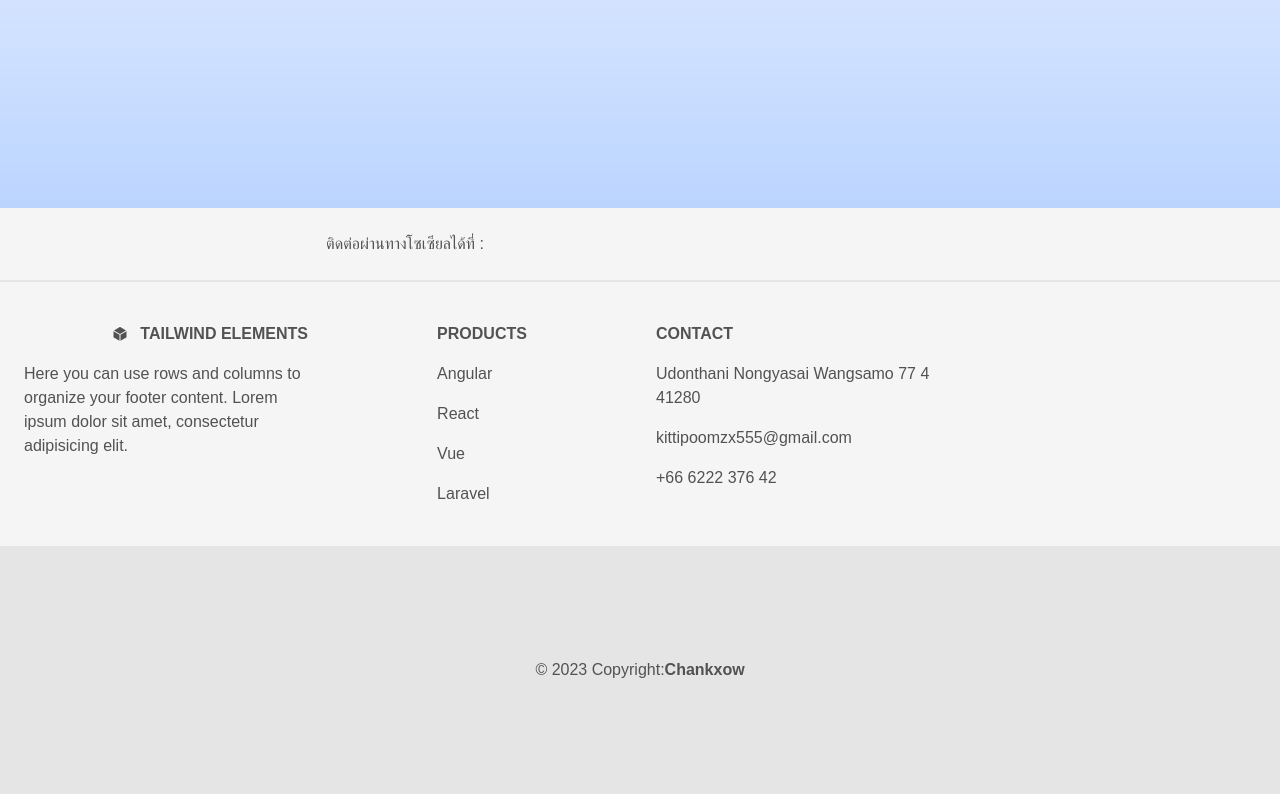
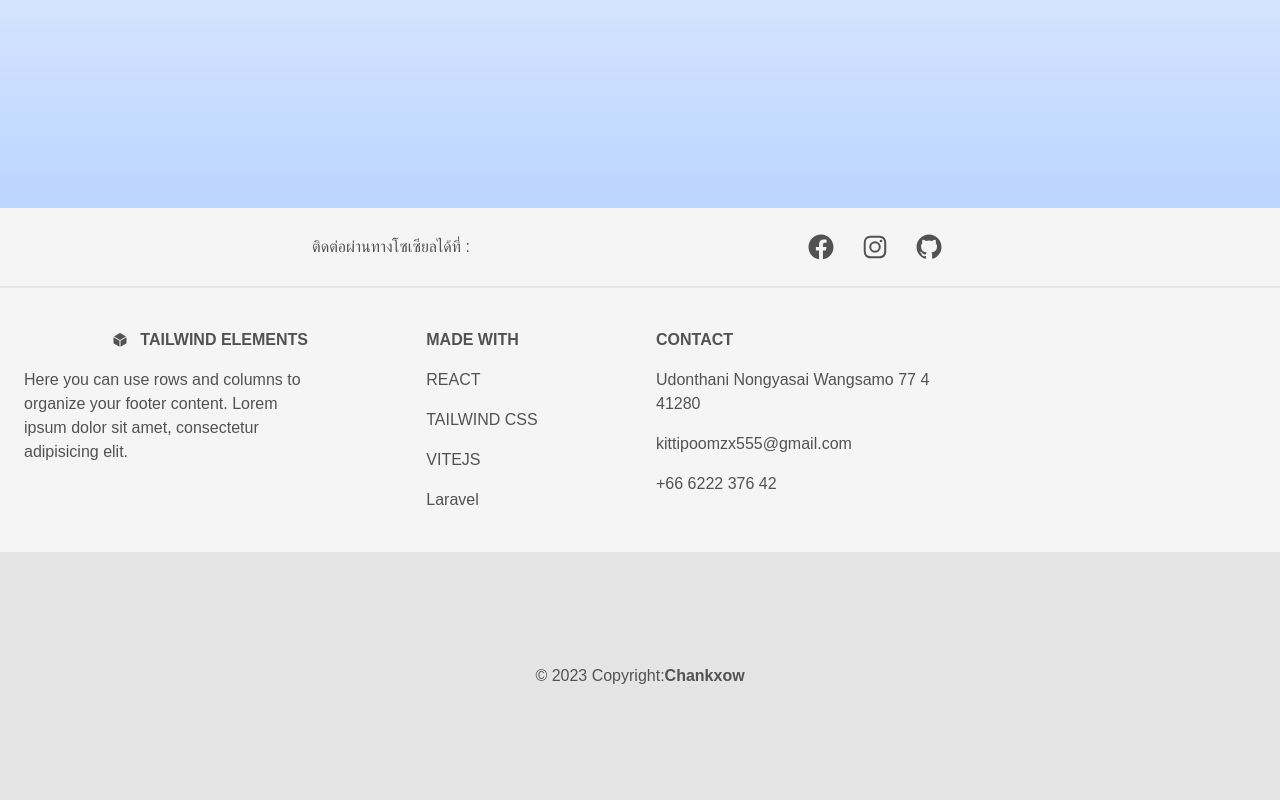
Before and after one commit to chankxow/chankxowPortfolio, a React (Vite) app: page / in a window 1280 px wide. Shown: the part 4386-5186 px from the top of the page. Built offline with nearby package versions, Linux system fonts and the light colour scheme; a web font is replaced by a local one.

Commit message:
Update footer.jsx

```diff
--- a/src/components/footer.jsx
+++ b/src/components/footer.jsx
@@ -1,3 +1,9 @@
+import {BiLogoFacebookCircle,BiLogoInstagram,BiLogoGithub } from "react-icons/bi";
+
+
+
+
+
 const Footer = () => {
   return (
     <footer className=" f-anupan bg-neutral-100 text-center text-neutral-600 dark:bg-neutral-600 dark:text-neutral-200 lg:text-left">
@@ -7,26 +13,18 @@ const Footer = () => {
         </div>
         <div className="flex justify-center">
           <a
-            href="#!"
-            className="mr-6 text-neutral-600 dark:text-neutral-200"
-          ></a>
+            href="https://www.facebook.com/profile.php?id=100011973946922"
+            className="mr-6 text-neutral-600 dark:text-neutral-200 text-3xl"
+          ><BiLogoFacebookCircle/> </a>
           <a
-            href="#!"
-            className="mr-6 text-neutral-600 dark:text-neutral-200"
-          ></a>
+            href="https://www.instagram.com/grv.kx/?hl=en"
+            className="mr-6 text-neutral-600 dark:text-neutral-200 text-3xl"
+          ><BiLogoInstagram/></a>
           <a
-            href="#!"
-            className="mr-6 text-neutral-600 dark:text-neutral-200"
-          ></a>
-          <a
-            href="#!"
-            className="mr-6 text-neutral-600 dark:text-neutral-200"
-          ></a>
-          <a
-            href="#!"
-            className="mr-6 text-neutral-600 dark:text-neutral-200"
-          ></a>
-          <a href="#!" className="text-neutral-600 dark:text-neutral-200"></a>
+            href="https://github.com/chankxow"
+            className="mr-6 text-neutral-600 dark:text-neutral-200 text-3xl"
+          ><BiLogoGithub/></a>
+
         </div>
       </div>
 
@@ -51,21 +49,21 @@ const Footer = () => {
           </div>
           <div className="mx-auto">
             <h6 className="mb-4 flex justify-center font-semibold uppercase md:justify-start">
-              Products
+              MADE WITH
             </h6>
             <p className="mb-4">
               <a href="#!" className="text-neutral-600 dark:text-neutral-200">
-                Angular
+                REACT
               </a>
             </p>
             <p className="mb-4">
               <a href="#!" className="text-neutral-600 dark:text-neutral-200">
-                React
+                TAILWIND CSS
               </a>
             </p>
             <p className="mb-4">
               <a href="#!" className="text-neutral-600 dark:text-neutral-200">
-                Vue
+                VITEJS
               </a>
             </p>
             <p>
```
